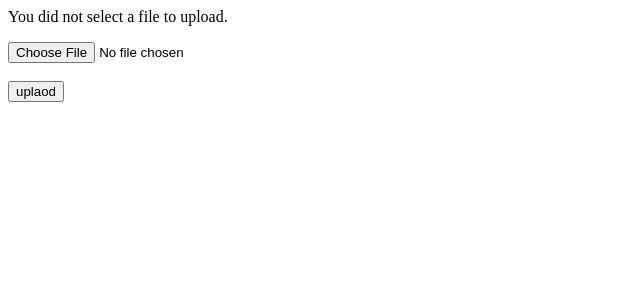
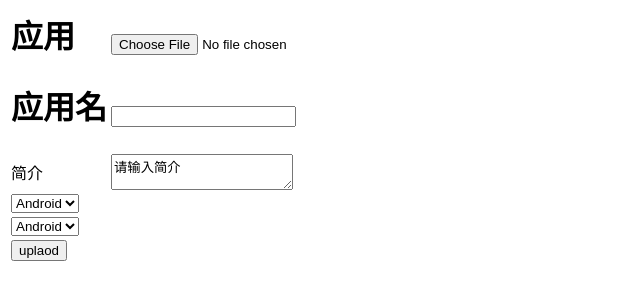
Before and after one commit to Enochenti/app_download, a CodeIgniter app: page /CodeIgniter/index.php/upload/do_upload in a window 1280 px wide. Shown: the top 300 px of the page, without its empty margins (0-640 px from the left). Run offline with CodeIgniter, Linux system fonts and the light colour scheme; data that the repository does not hold is empty.

Commit message:
change:form

```diff
--- a/application/controllers/upload.php
+++ b/application/controllers/upload.php
@@ -8,8 +8,9 @@ date_default_timezone_set('PRC');
 class Upload extends CI_Controller{
     function __construct(){
         parent::__construct();
+        $this->load->model('file_model');
         $this->load->helper(array('form','url'));
-        $this->load->model('file_model');
+        $this->load->library('form_validation');
     }
 
     function index(){
@@ -24,16 +25,39 @@ class Upload extends CI_Controller{
         $config['overwrite']= FALSE;
         $config['max_size']='0';
 
+        $form_validate_config=array(
+//            array(
+//                'field'=>'userfile',
+//                'label'=>'userfile',
+//                'rules'=>'required'
+//            ),
+            array(
+                'field'=>'application_name',
+                'label'=>'application_name',
+                'rules'=>'required|trim|xss_clean'
+            )
+//            array(
+//                'field'=>'icon',
+//                'label'=>'icon',
+//                'rules'=>'required'
+//            )
+        );
+
         $this->load->library('upload',$config);
-
-        if (!$this->upload->do_upload()){
-            $error=array('error'=>$this->upload->display_errors());
-            $this->load->view('upload_form',$error);
-        }else{
-            $message= $this->upload->data();
-            $data=array('upload_data'=>$message);
-            $this->file_model->insert_file($message['file_name'],$message['full_path']);
-            $this->load->view('upload_success',$data);
+        $this->form_validation->set_rules($form_validate_config);
+        if ($this->form_validation->run() == FALSE) {
+            $error = array('error' => $this->upload->display_errors());
+            $this->load->view('upload_form', $error);
+        } else {
+            if ((!$this->upload->do_upload())) {
+                $error = array('error' => $this->upload->display_errors());
+                $this->load->view('upload_form', $error);
+            } else {
+                $message = $this->upload->data();
+                $data = array('upload_data' => $message);
+                $this->file_model->insert_file($message['file_name'], $message['full_path']);
+                $this->load->view('upload_success', $data);
+            }
         }
     }
 
--- a/application/views/upload_form.php
+++ b/application/views/upload_form.php
@@ -1,21 +1,40 @@
 <?php
-
 /*
  * To change this license header, choose License Headers in Project Properties.
  * To change this template file, choose Tools | Templates
  * and open the template in the editor.
  */
+header("Content-Type: text/html; charset=utf-8");
 ?>
 <html>
     <head>
         <title>Upload Form</title>
     </head>
     <body>
-        <?php echo $error;?>
-        <?php echo form_open_multipart('upload/do_upload');?>
-        <input type="file" name="userfile" size="20"/>
-               <br/><br/>
-        <input type="submit" value="uplaod"/>
-        </form>
-    </body>
+        <?php echo $error; ?>
+        <?php echo validation_errors();?>
+        <?php echo form_open_multipart('upload/do_upload'); ?>
+        <table>
+            <tr><td><h1>应用</h1></td><td><input type="file" name="userfile" size="20"/></td></tr>
+            <tr><td><h1>应用名</h1></td><td><input type="text" name="application_name" id="application_name"/></td></tr>
+            <!--<tr><td><h1>应用图标</h1></td><td><input type="file" name="icon" id="icon"/></td></tr>-->
+            <tr><td>简介</td><td><textarea name="briefin" id="briefin">请输入简介</textarea></td></tr>
+        <tr><td>
+                <select name="application_platform">
+                    <option value="1" <?php echo set_select('application_platform', '1', TRUE); ?> >Android</option>
+                    <option value="2" <?php echo set_select('application_platform', '2'); ?> >ios</option>
+                    <option value="3" <?php echo set_select('application_platform', '3'); ?> >wp</option>
+                </select>
+            </td></tr>
+        <tr><td>
+                <select name="application_platform">
+                    <option value="1" <?php echo set_select('application_platform', '1', TRUE); ?> >Android</option>
+                    <option value="2" <?php echo set_select('application_platform', '2'); ?> >ios</option>
+                    <option value="3" <?php echo set_select('application_platform', '3'); ?> >wp</option>
+                </select>
+            </td></tr>
+        <tr><td><input type="submit" value="uplaod"/></td></tr>
+    </table>
+</form>
+</body>
 </html>
```
Also changed, not shown: 1 other file.
